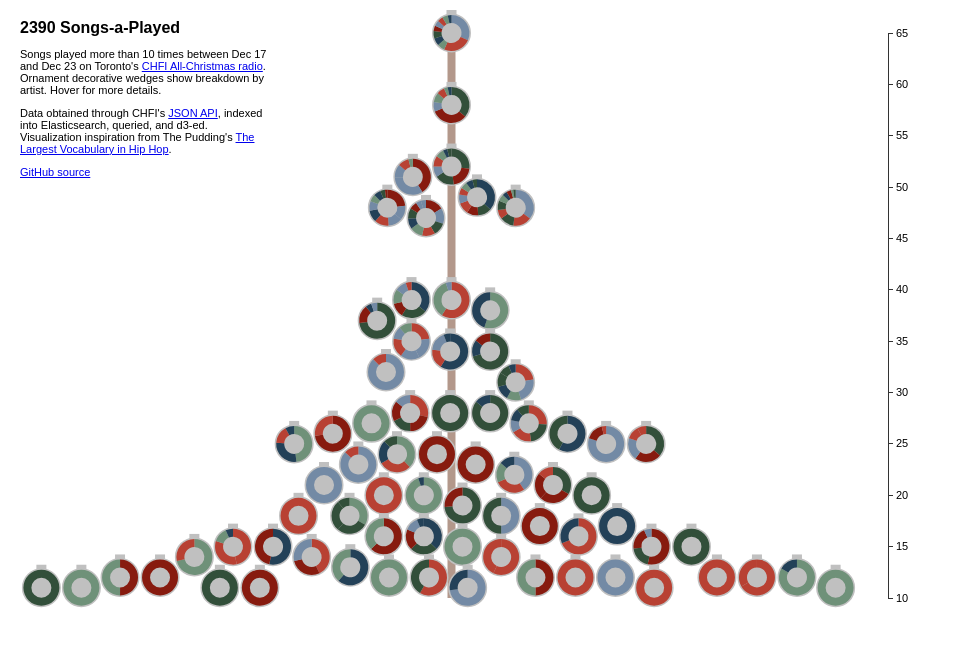
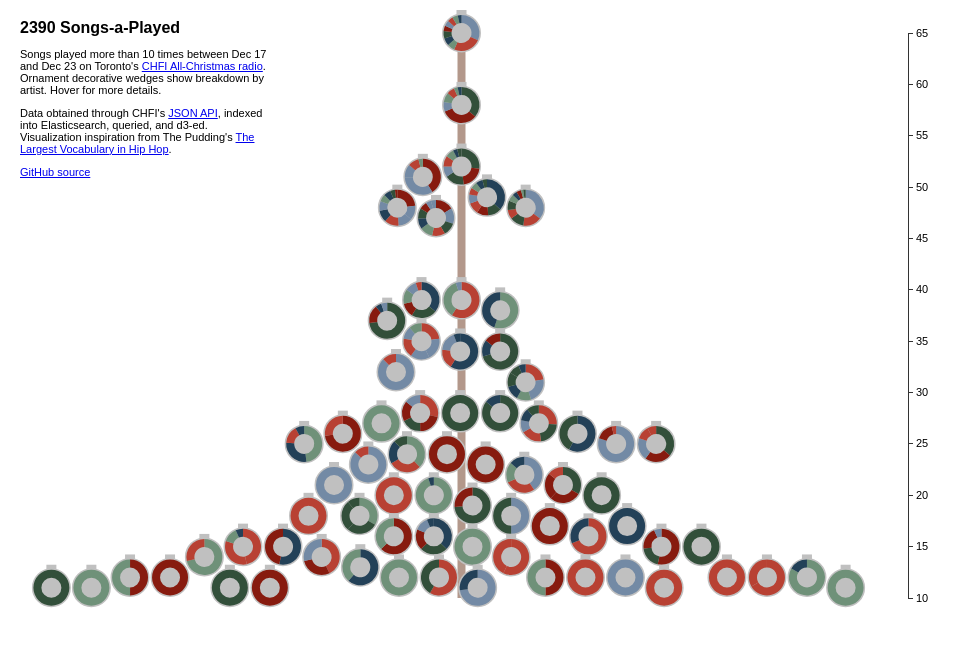
Before and after one commit to robharper/2390-songs-a-played, a plain HTML site: page index.html in a window 1280 px wide. Shown: the whole page, without its empty margins (0-971 px from the left). Drawn offline with nearby package versions, Linux system fonts and the light colour scheme.

Commit message:
Tweak size

```diff
--- a/index.html
+++ b/index.html
@@ -21,7 +21,7 @@ h4 {
 }
 #container {
   position: relative;
-  width: 880px;
+  width: 920px;
 }
 .arc {
   stroke: none;
@@ -2008,7 +2008,7 @@ function calculateOffset(d){
 };
 
 var margin = {top: 25, right: 35, bottom: 30, left: 22},
-    width = 900 - margin.left - margin.right,
+    width = 920 - margin.left - margin.right,
     height = 620 - margin.top - margin.bottom,
     RADIUS = 18,
     padding = 4;
```
Also changed, not shown: img/2390-songs.png.
